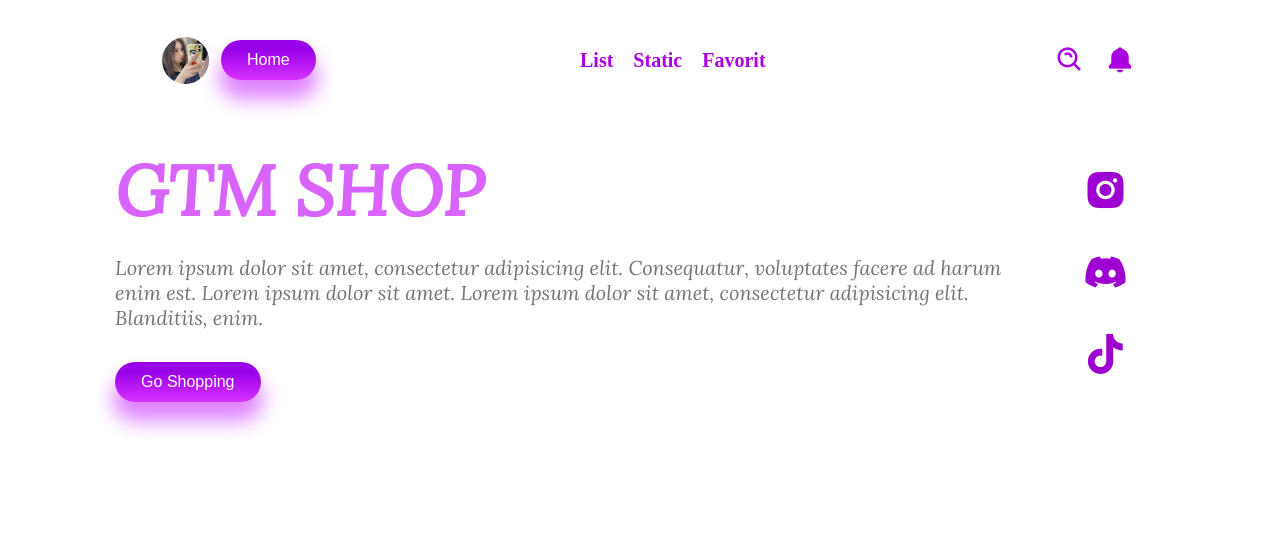
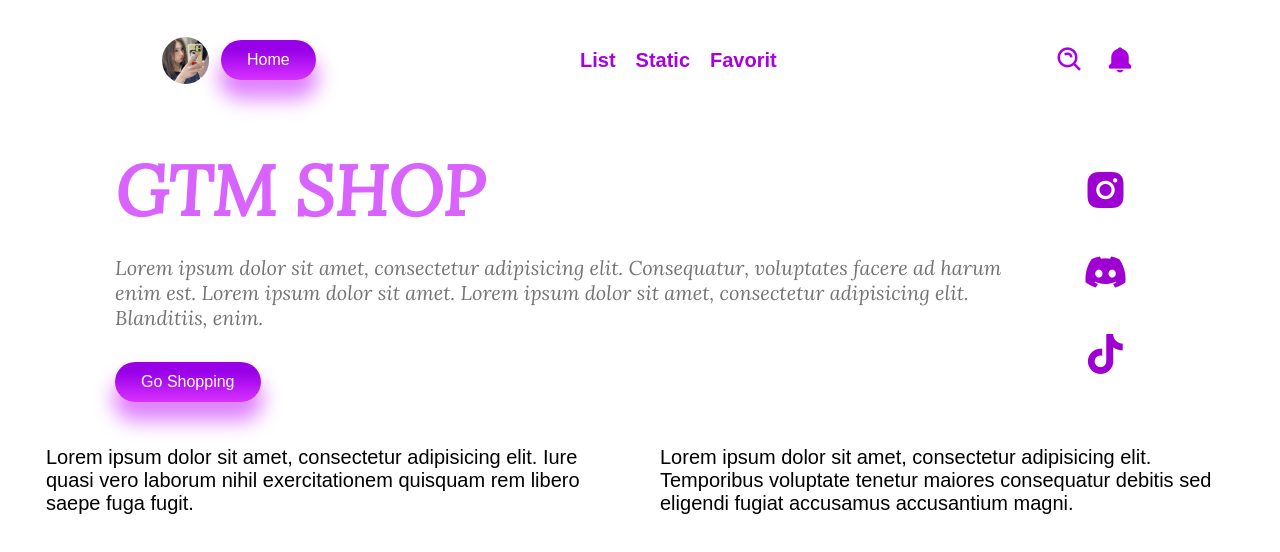
Before and after one commit to dimstry/myShop, a plain HTML site: page index.html in a window 1280 px wide. Drawn offline with nearby package versions, Linux system fonts and the light colour scheme.

Commit message:
mood hilang

```diff
--- a/assets/css/main.css
+++ b/assets/css/main.css
@@ -1,6 +1,13 @@
 @import url('https://fonts.googleapis.com/css2?family=Bebas+Neue&family=Lora:ital@1&family=Nunito+Sans:wght@600&family=Roboto+Condensed&display=swap');
 
-.container {
+
+body {
+  font-family: Arial;
+}
+
+
+/* Section 1 */
+.content {
   margin: 0.2em 0.3em;
   padding: 0.1em 2em;
   float: left;
@@ -8,6 +15,7 @@
   justify-content: center;
   gap: 2em;
 }
+
 
 .content_left {
   width: 75%;
@@ -54,10 +62,26 @@
   color: #7c00ff;
 }
 
+/* Section 2 */
+.content_list {
+  margin: 0.2em 0.3em;
+  padding: 0.1em 2em;
+  float: left;
+  display: flex;
+  justify-content: center;
+  gap: 2em;
+}
+.list_left {
+  width: 50%;
+}
+.list_right {
+  width: 50%;
+}
+
 
 /* style for mobile */
 @media only screen and (max-width: 600px) {
-  .container {
+  .content {
     padding: 0.1em 0.2em;
     justify-content: flex-start;
   }
--- a/index.html
+++ b/index.html
@@ -35,7 +35,7 @@
   <!-- Akhir nav -->
   <!--  content  -->
   <section id="Home">
-    <div class="container">
+    <div class="content">
       <!--  content  kiri -->
       <div class="content_left">
         <div class="title">
@@ -64,6 +64,17 @@
       </div>
     </div>
   </section>
+
+  <section id="list">
+    <div class="content_list">
+      <div class="list_left">
+        Lorem ipsum dolor sit amet, consectetur adipisicing elit. Iure quasi vero laborum nihil exercitationem quisquam rem libero saepe fuga fugit.
+      </div>
+      <div class="list_right">
+        Lorem ipsum dolor sit amet, consectetur adipisicing elit. Temporibus voluptate tenetur maiores consequatur debitis sed eligendi fugiat accusamus accusantium magni.
+      </div>
+    </div>
+  </section>
   <!-- Akhir content -->
 
 </body>
```
